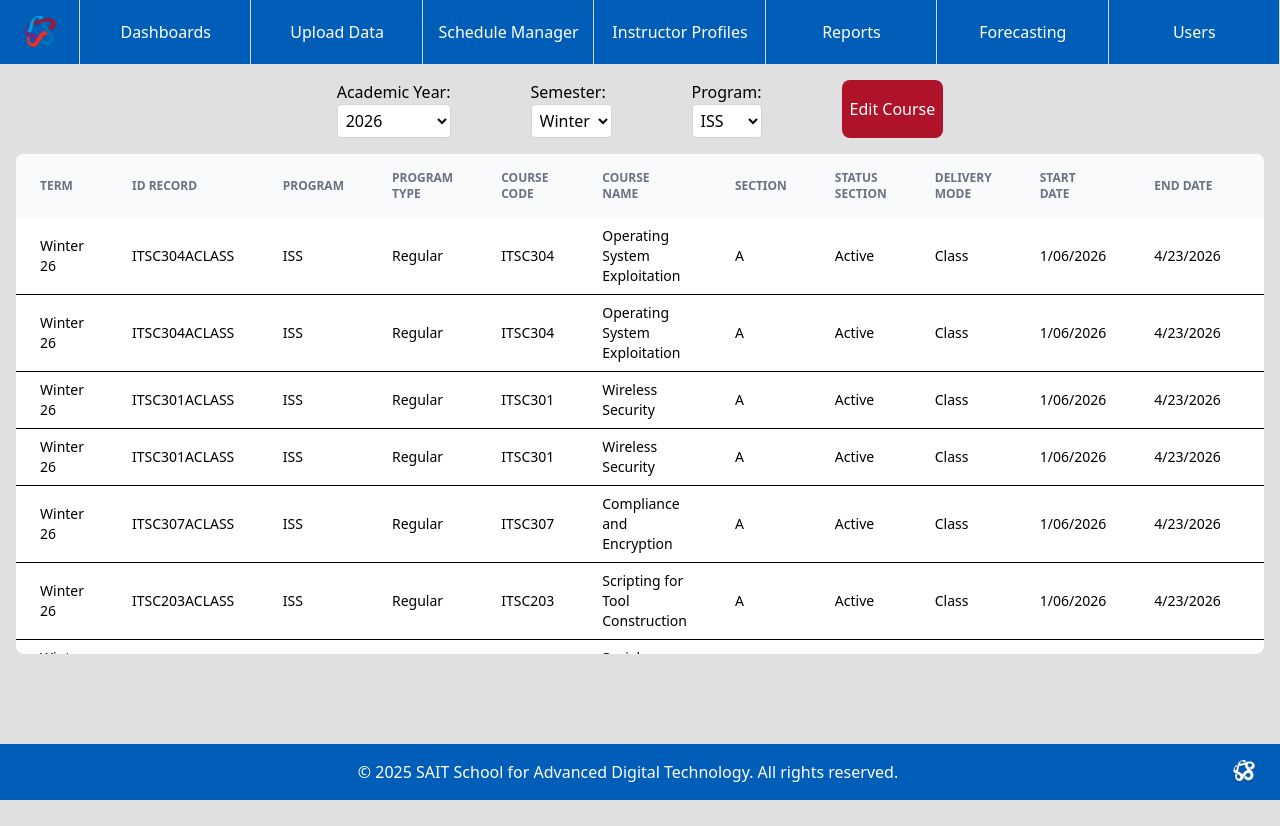
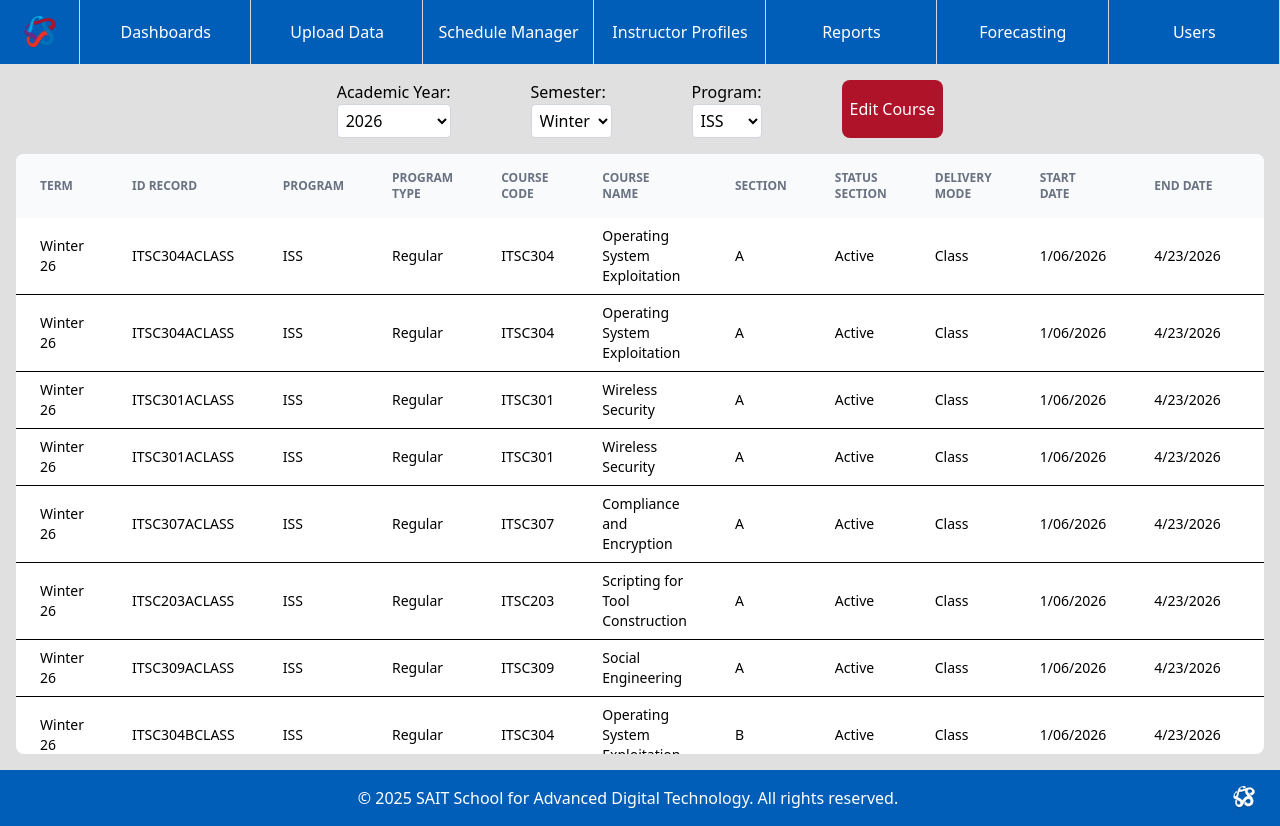
Before and after one commit to mlbrnm/sadt_scheduling_capstone, a Next.js app: page /Frontend/ScheduleManager/CertificateSchedule in a window 1280 px wide. Before the commit the page ends 800 px from the top, so only its background shows below. Built offline with nearby package versions, Linux system fonts and the light colour scheme; no server answers.

Commit message:
Remove certificateeditor.js
Remove certifiateeditor.js file. Will keep it in the main CertificateSchedule component to avoid passing data around.
Minor styling change to certificates table.

```diff
--- a/app/Frontend/ScheduleManager/CertificateSchedule/certificateeditor.js
+++ /dev/null
@@ -1,9 +0,0 @@
-export default function CertificateEditor() {
-  return (
-    <div className="p-4">
-      <h2 className="text-2xl font-semibold mb-4">Certificate Editor</h2>
-      {/* Certificate editing form goes here */}
-      <p>This is a placeholder for the Certificate Editor component.</p>
-    </div>
-  );
-}
--- a/app/Frontend/ScheduleManager/CertificateSchedule/certificatestable.js
+++ b/app/Frontend/ScheduleManager/CertificateSchedule/certificatestable.js
@@ -31,7 +31,7 @@ const certificateHeaders = [
 
 export default function CertificatesTable({ certificatesData }) {
   return (
-    <div className="bg-white rounded-lg overflow-auto max-h-125">
+    <div className="bg-white rounded-lg overflow-auto max-h-150">
       <table className="min-w-full">
         <thead className="bg-gray-50 sticky top-0">
           <tr>
```
